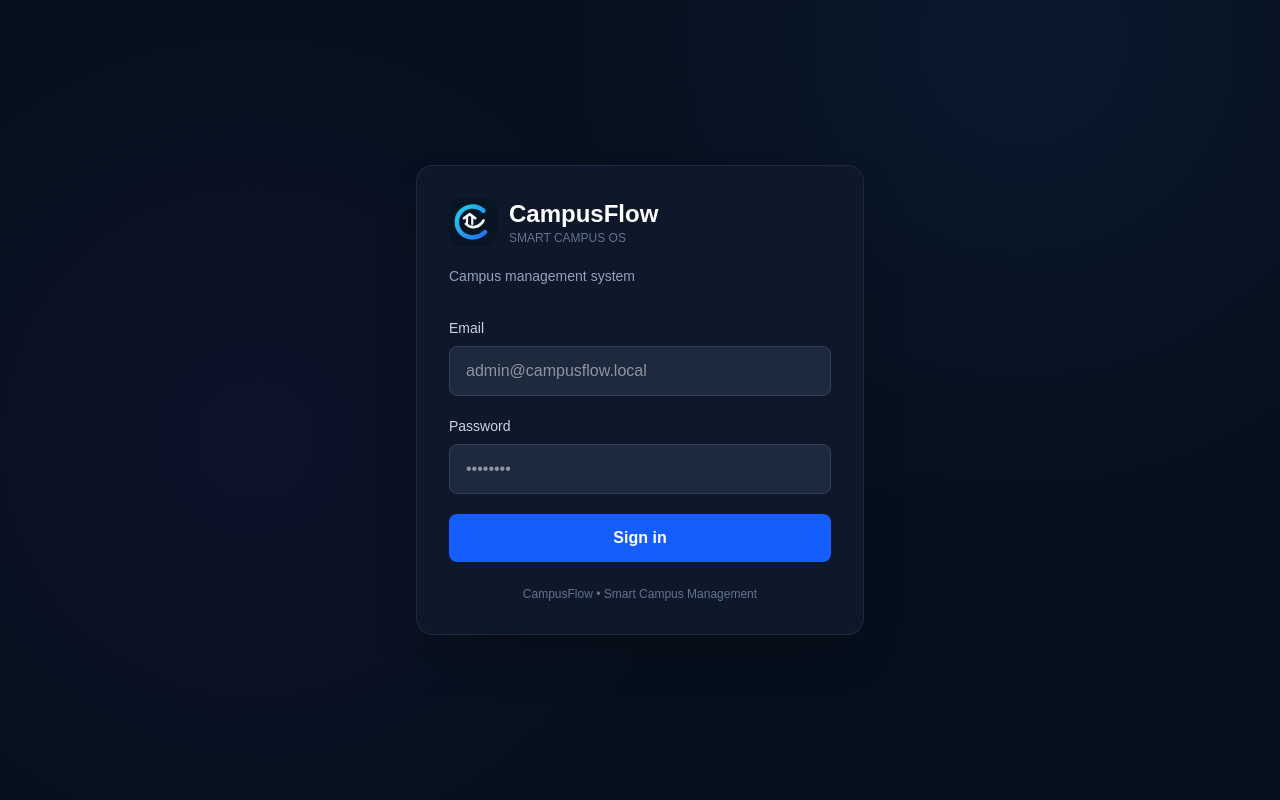
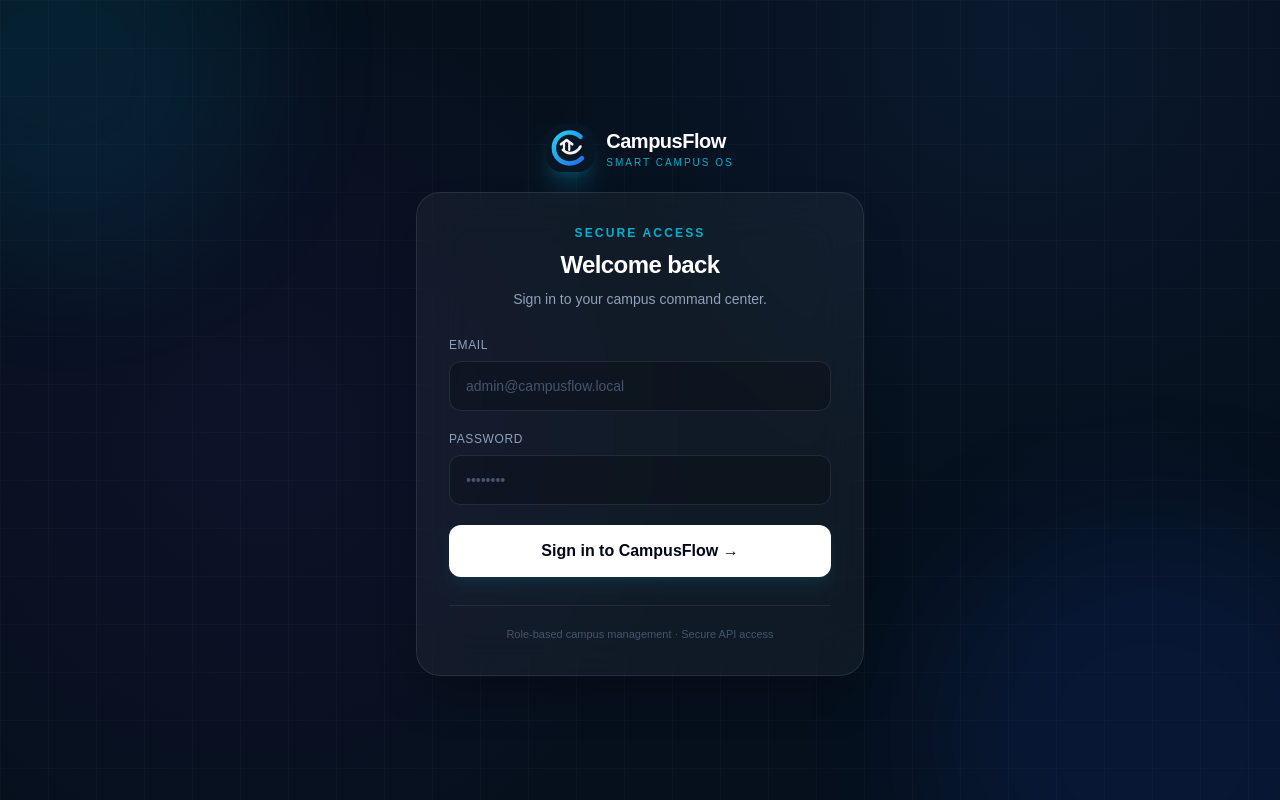
Before and after one commit to Somnath-Sarkar008/campusflow, a Next.js app in the folder frontend/: page /login in a window 1280 px wide. Built offline with nearby package versions, Linux system fonts and the light colour scheme; no server answers.

Commit message:
style: polish CampusFlow login experience

```diff
--- a/frontend/src/app/login/page.tsx
+++ b/frontend/src/app/login/page.tsx
@@ -7,7 +7,6 @@ import { saveToken } from "@/lib/auth";
 
 export default function LoginPage() {
   const router = useRouter();
-
   const [email, setEmail] = useState("");
   const [password, setPassword] = useState("");
   const [error, setError] = useState("");
@@ -15,98 +14,62 @@ export default function LoginPage() {
 
   const handleLogin = async (e: FormEvent) => {
     e.preventDefault();
-
     setLoading(true);
     setError("");
-
     try {
-      const response = await api.post("/auth/login", {
-        email,
-        password,
-      });
-
+      const response = await api.post("/auth/login", { email, password });
       saveToken(response.data.accessToken);
-
       router.push("/dashboard");
     } catch (err: any) {
-      setError(
-        err?.response?.data?.message || "Invalid email or password"
-      );
+      setError(err?.response?.data?.message || "Invalid email or password");
     } finally {
       setLoading(false);
     }
   };
 
   return (
-    <main className="min-h-screen flex items-center justify-center bg-slate-950 px-6">
-      <div className="w-full max-w-md rounded-2xl border border-slate-800 bg-slate-900 p-8 shadow-2xl">
-        <div className="mb-8">
-          <div className="mb-5 flex items-center gap-3">
-            <img
-              src="/campusflow-logo.svg"
-              alt="CampusFlow logo"
-              className="h-12 w-12 rounded-xl"
-            />
+    <main className="relative flex min-h-screen items-center justify-center overflow-hidden bg-[#07111f] px-5 py-10 text-white">
+      <div className="pointer-events-none absolute -left-32 -top-32 h-96 w-96 rounded-full bg-cyan-500/10 blur-3xl" />
+      <div className="pointer-events-none absolute -bottom-40 -right-24 h-[28rem] w-[28rem] rounded-full bg-blue-600/10 blur-3xl" />
+      <div className="pointer-events-none absolute inset-0 bg-[linear-gradient(rgba(255,255,255,.02)_1px,transparent_1px),linear-gradient(90deg,rgba(255,255,255,.02)_1px,transparent_1px)] bg-[size:48px_48px]" />
+
+      <div className="relative w-full max-w-md">
+        <div className="mb-5 flex items-center justify-center gap-3">
+          <img src="/campusflow-logo.svg" alt="CampusFlow logo" className="h-12 w-12 rounded-2xl shadow-xl shadow-cyan-500/20" />
           <div>
-              <h1 className="text-2xl font-bold text-white">CampusFlow</h1>
-              <p className="text-xs text-slate-500">SMART CAMPUS OS</p>
+            <h1 className="text-xl font-bold tracking-tight">CampusFlow</h1>
+            <p className="text-[10px] font-medium tracking-[0.2em] text-cyan-400/80">SMART CAMPUS OS</p>
           </div>
         </div>
 
-          <p className="mt-2 text-sm text-slate-400">
-            Campus management system
-          </p>
+        <section className="rounded-3xl border border-white/[0.09] bg-white/[0.045] p-7 shadow-2xl shadow-black/30 backdrop-blur-xl sm:p-8">
+          <div className="mb-7 text-center">
+            <p className="text-xs font-semibold uppercase tracking-[0.18em] text-cyan-400/80">Secure access</p>
+            <h2 className="mt-2 text-2xl font-bold tracking-tight">Welcome back</h2>
+            <p className="mt-2 text-sm text-slate-400">Sign in to your campus command center.</p>
           </div>
 
           <form onSubmit={handleLogin} className="space-y-5">
             <div>
-            <label className="mb-2 block text-sm text-slate-300">
-              Email
-            </label>
-
-            <input
-              type="email"
-              value={email}
-              onChange={(e) => setEmail(e.target.value)}
-              placeholder="admin@campusflow.local"
-              required
-              className="w-full rounded-lg border border-slate-700 bg-slate-800 px-4 py-3 text-white outline-none focus:border-blue-500"
-            />
+              <label className="mb-2 block text-xs font-medium uppercase tracking-wider text-slate-400">Email</label>
+              <input type="email" value={email} onChange={(e) => setEmail(e.target.value)} placeholder="admin@campusflow.local" required autoComplete="email" className="w-full rounded-xl border border-white/[0.09] bg-black/20 px-4 py-3.5 text-sm text-white outline-none transition placeholder:text-slate-600 focus:border-cyan-400/50 focus:bg-black/30 focus:ring-4 focus:ring-cyan-400/5" />
+            </div>
+            <div>
+              <label className="mb-2 block text-xs font-medium uppercase tracking-wider text-slate-400">Password</label>
+              <input type="password" value={password} onChange={(e) => setPassword(e.target.value)} placeholder="••••••••" required autoComplete="current-password" className="w-full rounded-xl border border-white/[0.09] bg-black/20 px-4 py-3.5 text-sm text-white outline-none transition placeholder:text-slate-600 focus:border-cyan-400/50 focus:bg-black/30 focus:ring-4 focus:ring-cyan-400/5" />
             </div>
 
-          <div>
-            <label className="mb-2 block text-sm text-slate-300">
-              Password
-            </label>
+            {error && <div role="alert" className="rounded-xl border border-red-400/15 bg-red-500/10 px-4 py-3 text-sm text-red-300">{error}</div>}
 
-            <input
-              type="password"
-              value={password}
-              onChange={(e) => setPassword(e.target.value)}
-              placeholder="••••••••"
-              required
-              className="w-full rounded-lg border border-slate-700 bg-slate-800 px-4 py-3 text-white outline-none focus:border-blue-500"
-            />
-          </div>
-
-          {error && (
-            <div className="rounded-lg bg-red-500/10 px-4 py-3 text-sm text-red-400">
-              {error}
-            </div>
-          )}
-
-          <button
-            type="submit"
-            disabled={loading}
-            className="w-full rounded-lg bg-blue-600 py-3 font-semibold text-white transition hover:bg-blue-500 disabled:opacity-50"
-          >
-            {loading ? "Signing in..." : "Sign in"}
+            <button type="submit" disabled={loading} className="group relative w-full overflow-hidden rounded-xl bg-white py-3.5 font-semibold text-slate-950 shadow-lg shadow-cyan-500/10 transition hover:-translate-y-0.5 hover:bg-cyan-50 disabled:cursor-not-allowed disabled:opacity-50">
+              <span className="relative">{loading ? "Signing in…" : "Sign in to CampusFlow →"}</span>
             </button>
           </form>
 
-        <div className="mt-6 text-center text-xs text-slate-500">
-          CampusFlow • Smart Campus Management
+          <div className="mt-7 border-t border-white/[0.07] pt-5 text-center">
+            <p className="text-[11px] text-slate-600">Role-based campus management · Secure API access</p>
           </div>
+        </section>
       </div>
     </main>
   );
```
Lines whose indentation alone changed are shown as unchanged.
